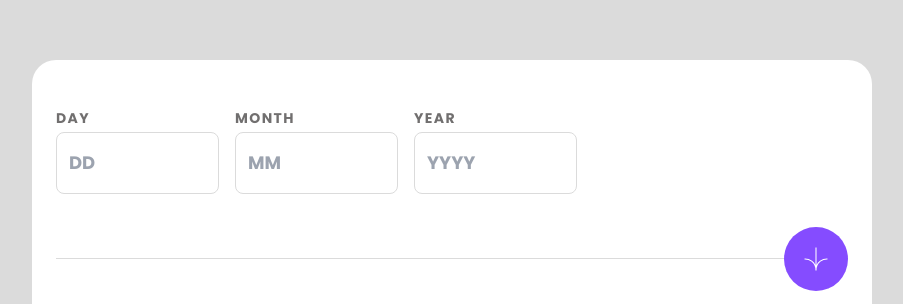
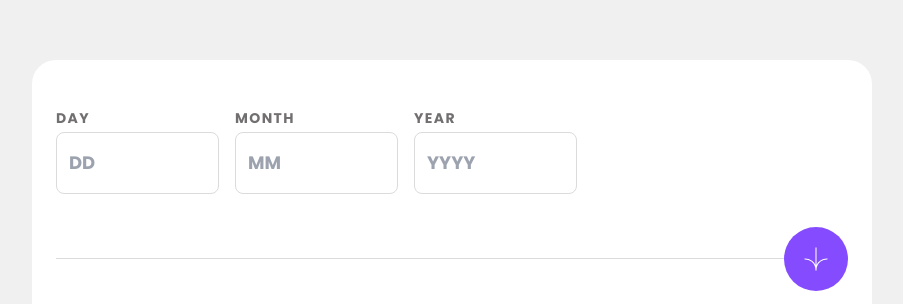
Before and after one commit to Sagnunes/frontend-age-calculator, a website: page src/index.html in a window 1280 px wide. Shown: the top 304 px of the page, without its empty margins (188-1091 px from the left). Drawn offline with nearby package versions, Linux system fonts and the light colour scheme.

Commit message:
fixed background color

```diff
--- a/src/index.html
+++ b/src/index.html
@@ -21,7 +21,7 @@
         }
     </style>
 </head>
-<body class="bg-lightGrey">
+<body class="bg-offWhite">
 
 <main class="flex justify-center items-center mx-auto h-screen" x-data="calculator">
     <section
--- a/tailwind.config.js
+++ b/tailwind.config.js
@@ -13,6 +13,7 @@ module.exports = {
       purple:"hsl(259, 100%, 65%)",
       smokeyGrey:"hsl(0, 1%, 44%)",
       offBack:"hsl(0, 0%, 8%)",
+      offWhite:"hsl(0,0%,94%)",
       lightRed:'hsl(0, 100%, 67%)'
     }
   },
```
Also changed, not shown: src/output.css.
